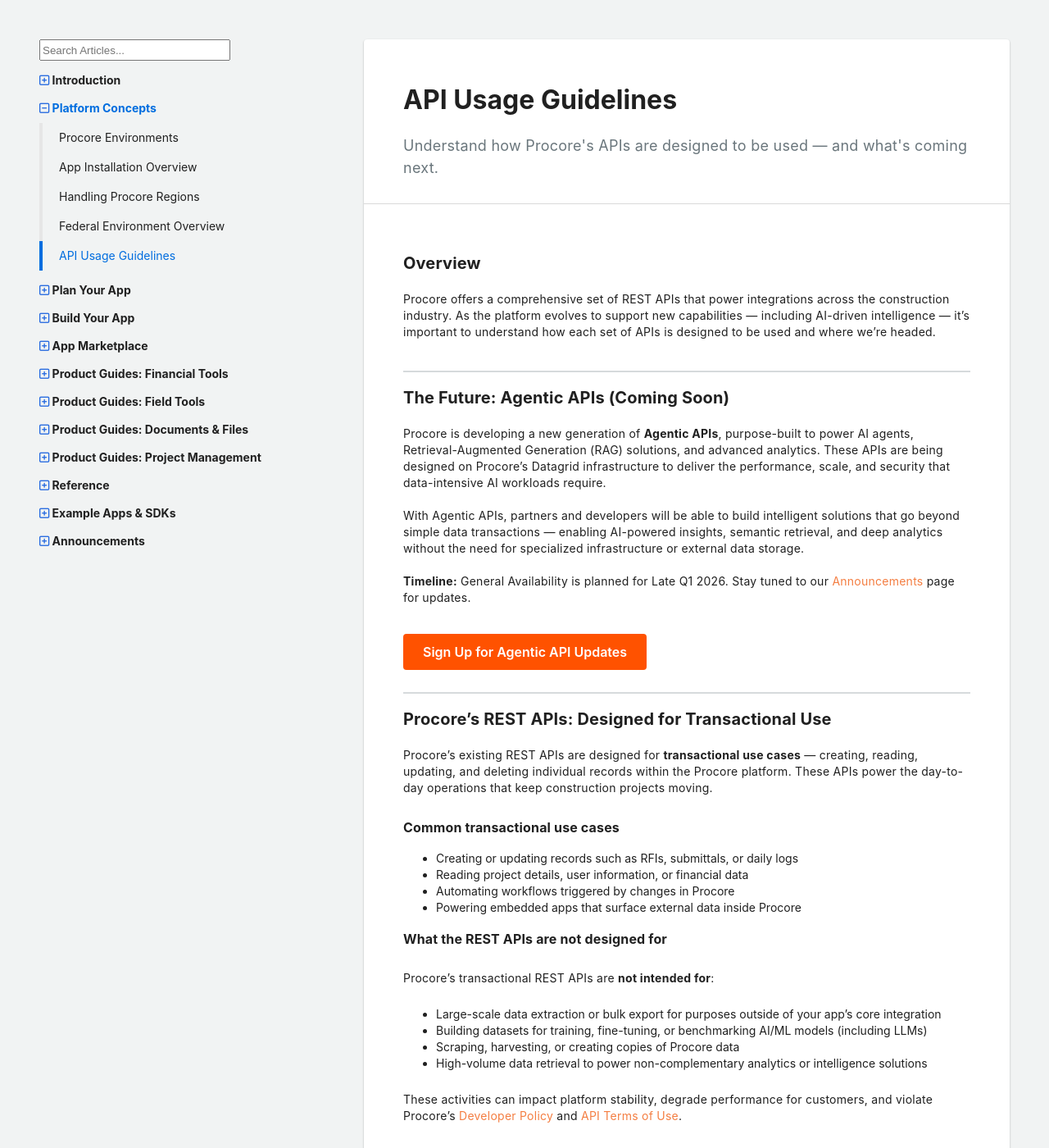
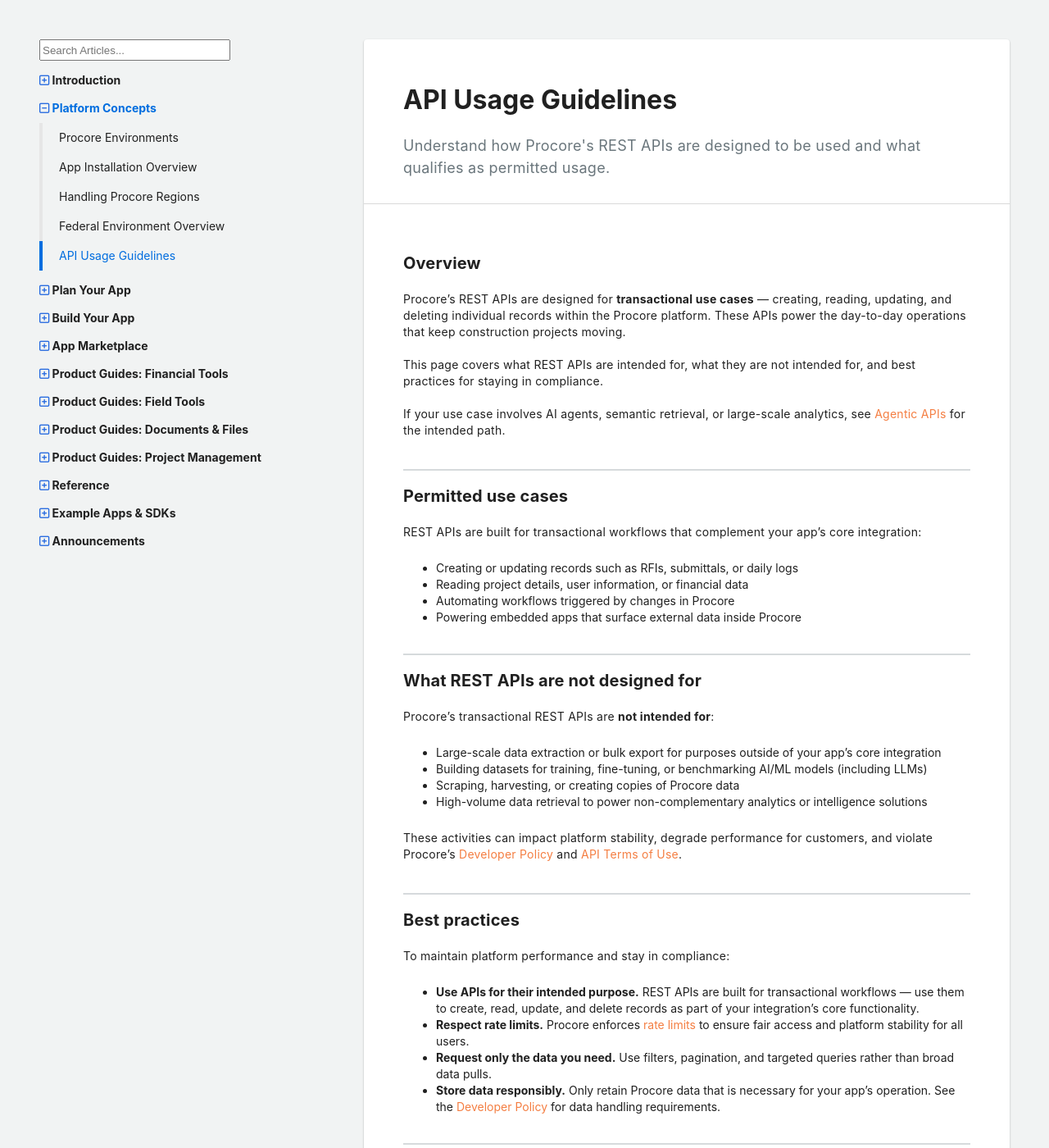
Before and after one commit to procore/documentation, a Jekyll site: the page built from platform_concepts/api_usage_guidelines.md, in a window 1280 px wide and 1400 px high. Shown: the whole window at 82% size. Built offline with Jekyll 4.4.1, drawn with Linux system fonts in a browser that asks for light colours; comment, search, counter and statistics services are not loaded; some of the changed text lies outside the part shown.

Commit message:
AGX-5797 Agentic APIs (#351)
* docs: add Agentic APIs page and update cross-references

Adds the /agentic-apis announcement page for the Design Partner pilot. Updates the Changelog, Introduction, and API Usage Guidelines to reflect that the pilot is now live. Removes the legacy agentic APIs draft page.

Made-with: Cursor

* chore: remove .bundle/config from tracking and add to .gitignore

Made-with: Cursor

```diff
--- a/_data/navigation.yml
+++ b/_data/navigation.yml
@@ -209,6 +209,8 @@
   items:
     - title: Changelog
       url: /overview
+    - title: Agentic APIs
+      url: /agentic-apis
     - title: "Deprecation: Project Directory Update Webhooks"
       url: /webhook-fanout-migration
     - title: New REST V2 Version
--- a/_layouts/default.html
+++ b/_layouts/default.html
@@ -22,7 +22,7 @@
             {% for item in section.items %}
               <dd{% if item.url == page.url %} class="active"{% endif %}>
               <a href="{% if item.absolute != true %}{{ site.url }}{{ site.baseurl }}{% endif %}{{ item.url }}">
-              <!-- <a href="https://04a3-134-238-186-21.ngrok-free.app/documentation{{ item.url }}"> -->
+              <!-- <a href="https://0ff3-208-127-247-139.ngrok-free.app/documentation/{{ item.url }}"> -->
                 {{ item.title }}
               </a>
               </dd>
--- a/platform_concepts/api_usage_guidelines.md
+++ b/platform_concepts/api_usage_guidelines.md
@@ -1,43 +1,35 @@
 ---
 permalink: /api-usage-guidelines
 title: API Usage Guidelines
-sub_header: Understand how Procore's APIs are designed to be used — and what's coming next.
+sub_header: Understand how Procore's REST APIs are designed to be used and what qualifies as permitted usage.
 layout: default
 section_title: Platform Concepts
 ---
 
 ## Overview
-Procore offers a comprehensive set of REST APIs that power integrations across the construction industry. As the platform evolves to support new capabilities — including AI-driven intelligence — it's important to understand how each set of APIs is designed to be used and where we're headed.
+Procore's REST APIs are designed for **transactional use cases** — creating, reading, updating, and deleting individual records within the Procore platform. These APIs power the day-to-day operations that keep construction projects moving.
+
+This page covers what REST APIs are intended for, what they are not intended for, and best practices for staying in compliance.
+
+If your use case involves AI agents, semantic retrieval, or large-scale analytics, see [Agentic APIs]({{ site.url }}{{ site.baseurl }}{% link announcements/agentic_apis.md %}) for the intended path.
 <br><br>
 
 ***
-## The Future: Agentic APIs (Coming Soon)
-Procore is developing a new generation of **Agentic APIs**, purpose-built to power AI agents, Retrieval-Augmented Generation (RAG) solutions, and advanced analytics. These APIs are being designed on Procore's Datagrid infrastructure to deliver the performance, scale, and security that data-intensive AI workloads require.
+## Permitted use cases
 
-With Agentic APIs, partners and developers will be able to build intelligent solutions that go beyond simple data transactions — enabling AI-powered insights, semantic retrieval, and deep analytics without the need for specialized infrastructure or external data storage.
+REST APIs are built for transactional workflows that complement your app's core integration:
 
-**Timeline:** General Availability is planned for Late Q1 2026. Stay tuned to our [Announcements]({{ site.url }}{{ site.baseurl }}{% link announcements/overview.md %}) page for updates.
-
-<div class="cta-container">
-  <a href="https://docs.google.com/forms/d/e/1FAIpQLSdk_neam_tY1x8jiFG0QniwcYGR9urGNZ1MnZl_Ie81pfereg/viewform" class="create-account-button" target="_blank">
-    Sign Up for Agentic API Updates
-  </a>
-</div>
-<div class="details-bottom-spacing"></div>
-<div class="details-bottom-spacing"></div>
-
-***
-## Procore's REST APIs: Designed for Transactional Use
-Procore's existing REST APIs are designed for **transactional use cases** — creating, reading, updating, and deleting individual records within the Procore platform. These APIs power the day-to-day operations that keep construction projects moving.
-
-### Common transactional use cases
 - Creating or updating records such as RFIs, submittals, or daily logs
 - Reading project details, user information, or financial data
 - Automating workflows triggered by changes in Procore
 - Powering embedded apps that surface external data inside Procore
+<br><br>
 
-### What the REST APIs are not designed for
+***
+## What REST APIs are not designed for
+
 Procore's transactional REST APIs are **not intended for**:
+
 - Large-scale data extraction or bulk export for purposes outside of your app's core integration
 - Building datasets for training, fine-tuning, or benchmarking AI/ML models (including LLMs)
 - Scraping, harvesting, or creating copies of Procore data
@@ -47,37 +39,23 @@ These activities can impact platform stability, degrade performance for customer
 <br><br>
 
 ***
-## Choosing the Right API for Your Use Case
-As Procore's API ecosystem expands, choosing the right tool for the job ensures the best experience for you and your customers.
+## Best practices
 
-| Use Case | Required API |
-|----------|----------------|
-| CRUD operations on individual records | REST APIs (available now) |
-| Receiving real-time change notifications | <a href="{{ site.url }}{{ site.baseurl }}{% link plan_your_app/webhooks.md %}">Webhooks</a> (available now) |
-| Powering AI agents and intelligent workflows | Agentic APIs (coming Late Q1 2026) |
-| Building RAG or semantic retrieval solutions | Agentic APIs (coming Late Q1 2026) |
-| Advanced analytics across large datasets | Agentic APIs (coming Late Q1 2026) |
+To maintain platform performance and stay in compliance:
 
-<div class="details-bottom-spacing"></div>
-<div class="details-bottom-spacing"></div>
-
-***
-## Best Practices for API Usage
-To maintain platform performance and stay in compliance:
 - **Use APIs for their intended purpose.** REST APIs are built for transactional workflows — use them to create, read, update, and delete records as part of your integration's core functionality.
 - **Respect rate limits.** Procore enforces <a href="{{ site.url }}{{ site.baseurl }}{% link plan_your_app/rate_limiting.md %}">rate limits</a> to ensure fair access and platform stability for all users.
 - **Request only the data you need.** Use filters, pagination, and targeted queries rather than broad data pulls.
-- **Store data responsibly.** Only retain Procore data that is necessary for your application's operation. See our <a href="{{ site.url }}{{ site.baseurl }}{% link app_marketplace/marketplace_policy.md %}">Developer Policy</a> for data handling requirements.
-- **Wait for Agentic APIs** if your use case involves AI workloads, large-scale analytics, or semantic retrieval. Building on the right foundation from the start saves rework later.
+- **Store data responsibly.** Only retain Procore data that is necessary for your app's operation. See the <a href="{{ site.url }}{{ site.baseurl }}{% link app_marketplace/marketplace_policy.md %}">Developer Policy</a> for data handling requirements.
 <br><br>
 
 ***
-## See Also
+## See also
 - <a href="https://developers.procore.com/reference/rest/docs/rest-api-overview" target="_blank">REST API Reference</a>
 - [Rate Limiting]({{ site.url }}{{ site.baseurl }}{% link plan_your_app/rate_limiting.md %})
-- [Procore Developer Policy]({{ site.url }}{{ site.baseurl }}{% link app_marketplace/marketplace_policy.md %})
+- [Agentic APIs]({{ site.url }}{{ site.baseurl }}{% link announcements/agentic_apis.md %}) — for AI agents, semantic retrieval, and advanced analytics use cases
+- [Developer Policy]({{ site.url }}{{ site.baseurl }}{% link app_marketplace/marketplace_policy.md %})
 - <a href="https://procore.pactsafe.io/legal.html#contract-hymckkfc9" target="_blank">API Terms of Use</a>
-- [Announcements]({{ site.url }}{{ site.baseurl }}{% link announcements/overview.md %})
 <br><br>
 
 ***
```
Also changed, not shown: announcements/agentic_apis.md (added, +95 -0 lines), announcements/overview.md (+12 -10 lines), overview/introduction.md (+1 -1 lines), 1 other file.
